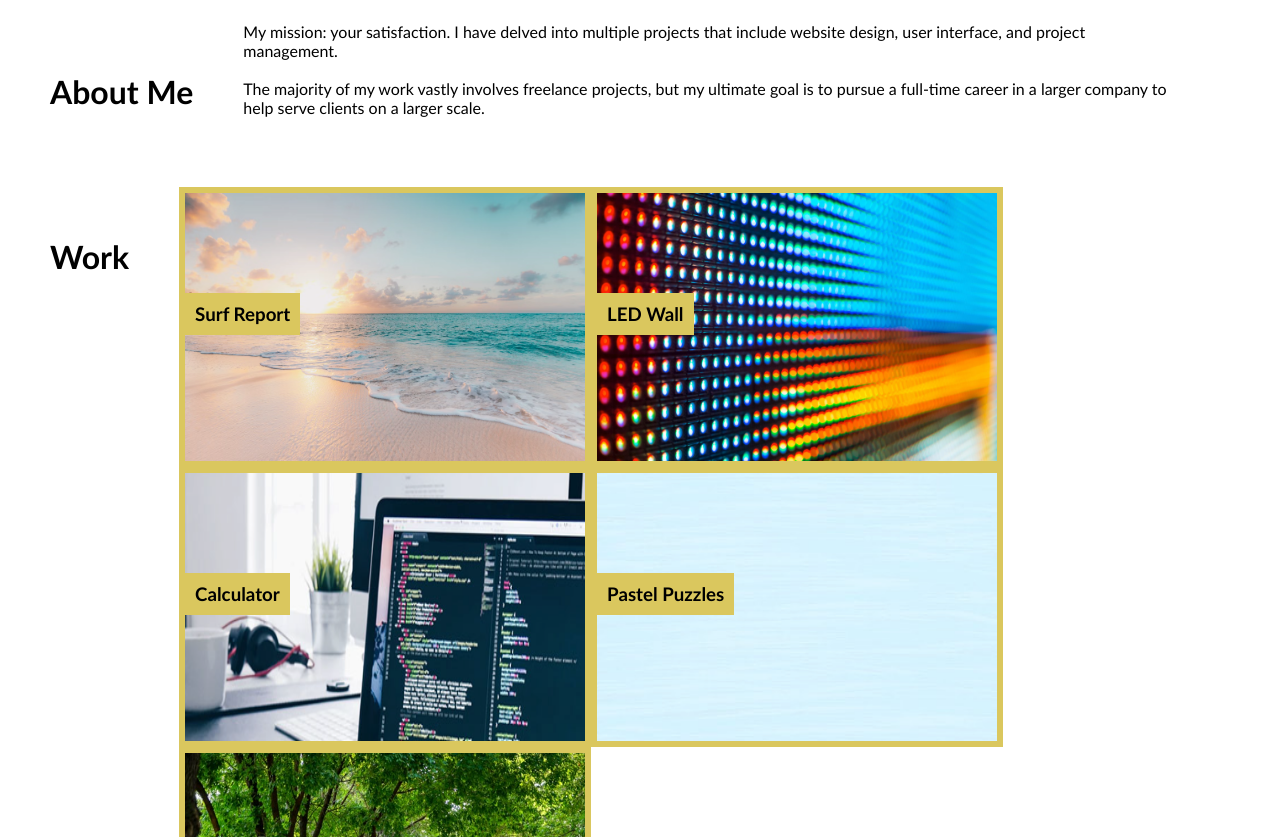
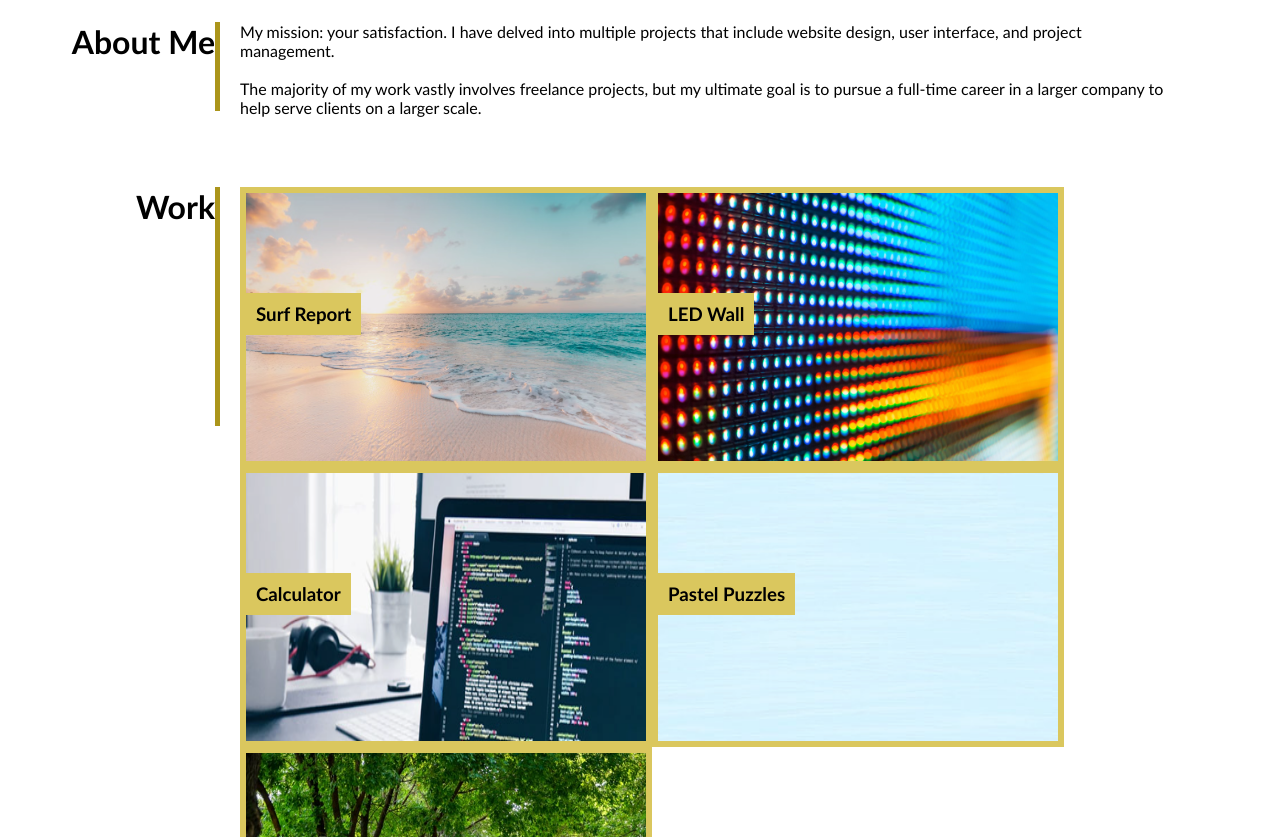
Before and after one commit to dahfefe/2-portfolio-start, a plain HTML site: page index.html in a window 1280 px wide. Shown: the part 263-1100 px from the top of the page. Drawn offline with Linux system fonts and the light colour scheme.

Commit message:
add right sided borders to h1's in body

```diff
--- a/assets/css/style.css
+++ b/assets/css/style.css
@@ -58,7 +58,18 @@ a {
 .bodyh1 {
   display: inline-block;
   float: left;
-  margin: 50px 50px 50px 50px;
+  margin: 0 20px 50px 50px;
+  min-width: 170px;
+  text-align: right;
+  border-right: 5px solid rgb(171, 149, 27);
+}
+
+.aboutme h1 {
+  padding-bottom: 50px;
+}
+
+main h1 {
+  padding-bottom: 200px;
 }
 
 .portfolio_links {
```
